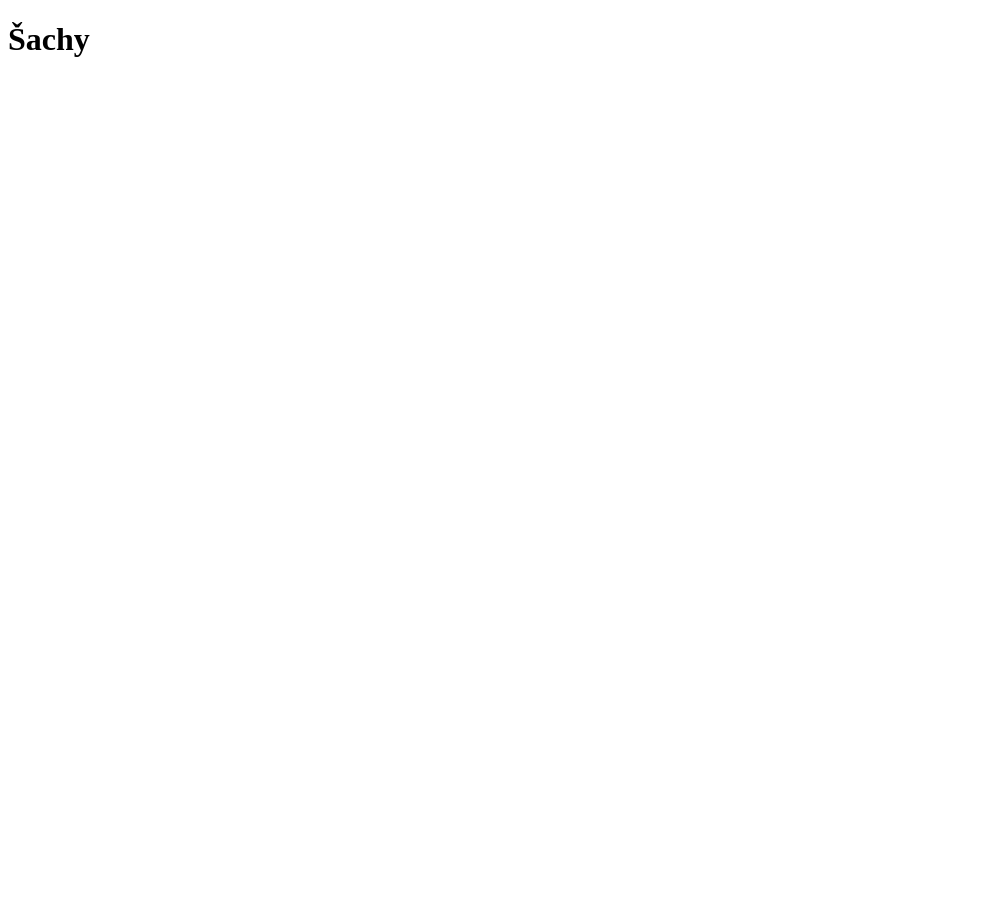
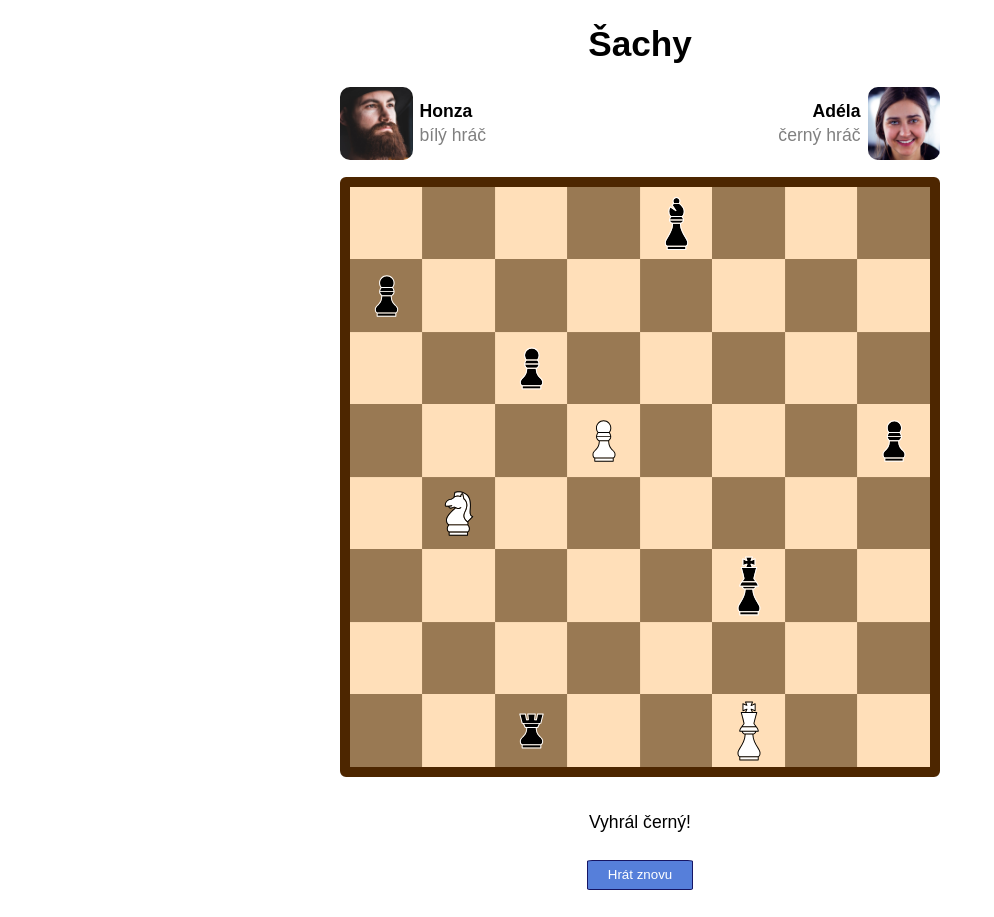
Before and after one commit to HTML-a-CSS-2-Podzim-2021-Online/sachy-Eliska-S, a plain HTML site: page index.html in a window 1280 px wide. Shown: the whole page, without its empty margins (0-994 px from the left). Before the commit the page ends 800 px from the top, so only its background shows below. Drawn offline with Linux system fonts and the light colour scheme.

Commit message:
Hotový úkol

```diff
--- a/index.html
+++ b/index.html
@@ -5,11 +5,44 @@
 	<meta charset="UTF-8">
 	<meta http-equiv="X-UA-Compatible" content="IE=edge">
 	<meta name="viewport" content="width=device-width, initial-scale=1.0">
+	<link rel="stylesheet" href="styly.css">
 	<title>Šachy</title>
 </head>
 
 <body>
 	<h1>Šachy</h1>
+	<div class="hraci">
+		<div class="hrac-1">
+			<img src="obrazky/hraci/honza.jpg" alt="Honza">
+			<div>
+				<h4>Honza</h4>
+				<p>bílý hráč</p>
+			</div>
+		</div>
+		<div class="hrac-2">
+			<img src="obrazky/hraci/adela.jpg" alt="Adéla">
+			<div>
+				<h4>Adéla</h4>
+				<p>černý hráč</p>
+			</div>
+		</div>
+	</div>
+	<div class="sachovnice">
+		<img id="bily-pesec" src="obrazky/figurky/pesec-bila.svg" alt="bílý pěšec">
+		<img id="bily-kun" src="obrazky/figurky/kun-bila.svg" alt="bílý kůň">
+		<img id="bily-kral" src="obrazky/figurky/kral-bila.svg" alt="bílý král">
+		<img id="cerny-pesec1" src="obrazky/figurky/pesec-cerna.svg" alt="černý pěšec">
+		<img id="cerny-pesec2" src="obrazky/figurky/pesec-cerna.svg" alt="černý pěšec 2">
+		<img id="cerny-pesec3" src="obrazky/figurky/pesec-cerna.svg" alt="černý pěšec 3">
+		<img id="cerny-kral" src="obrazky/figurky/kral-cerna.svg" alt="černý král">
+		<img id="cerna-vez" src="obrazky/figurky/vez-cerna.svg" alt="černá věž">
+		<img id="cerny-strelec" src="obrazky/figurky/strelec-cerna.svg" alt="černý střelec">
+	</div>
+	<div>
+		<p id="vitez">Vyhrál černý!</p>
+		<button id="hrat-znovu">Hrát znovu</button>
+	</div>
+
 </body>
 
 </html>
--- /dev/null
+++ b/styly.css
@@ -0,0 +1,112 @@
+/* box sizing */
+html {
+    box-sizing: border-box;
+}
+*, ::before, ::after {
+    box-sizing: inherit;
+}
+
+/* zakladni styly */
+body {
+    font-family: sans-serif;
+    font-size: 1.1em;
+    max-width: 600px;
+    margin: 0 auto;
+    text-align: center;
+}
+h4,p {
+    margin: 0;
+}
+
+/* hraci */
+.hraci img {
+    object-fit: cover;
+    border-radius: 10px;
+    max-width: calc(580px / 8);
+    aspect-ratio: 1 / 1;
+}
+.hraci {
+    display: flex;
+    justify-content: space-between;
+    margin: 1em 0;
+}
+.hraci p {
+    color: grey;
+    padding: 0.1em 0.4em;
+}
+.hraci h4 {
+    padding: 0.1em 0.4em;
+}
+.hrac-1 {
+    display: flex;
+    text-align: left;
+    align-items: center;
+}
+.hrac-2 {
+    display: flex;
+    text-align: right;
+    align-items: center;
+}
+.hrac-2 img {
+    order: 2;
+}
+/* sachovnice */
+.sachovnice {
+    display: grid;
+    grid-template-columns: repeat(8, 1fr);
+    grid-template-rows: repeat(8, 1fr);
+    background: url(obrazky/sachovnice.png) no-repeat;
+    background-position: center;
+    background-size: contain;
+    border: 10px solid #4d2600;
+    border-radius: 1%;
+    width: 100%;
+    aspect-ratio: 1/1;
+}
+.sachovnice img {
+    width: 100%;
+    height: 100%;
+}
+
+/* napis a tlacitko */
+#vitez {
+    padding: 2em 0 1.5em 0;
+}
+#hrat-znovu {
+    background-color: rgb(86, 127, 218);
+    border: 1px solid rgb(22, 21, 100);
+    border-radius: 5%;
+    color: white;
+    padding: 0.5em 1.5em;
+    margin-bottom: 2em;
+    cursor: pointer;
+}
+
+/* umístění figurek */
+#bily-pesec {
+    grid-area: 4 / 4;
+}
+#bily-kun {
+    grid-area: 5 / 2;
+}
+#bily-kral {
+    grid-area: 8 / 6;
+}
+#cerny-pesec1 {
+    grid-area: 2 / 1;
+}
+#cerny-pesec2 {
+    grid-area: 3 / 3;
+}
+#cerny-pesec3 {
+    grid-area: 4 / 8;
+}
+#cerna-vez {
+    grid-area: 8 / 3;
+}
+#cerny-kral {
+    grid-area: 6 / 6;
+}
+#cerny-strelec {
+    grid-area: 1 / 5;
+}
```
